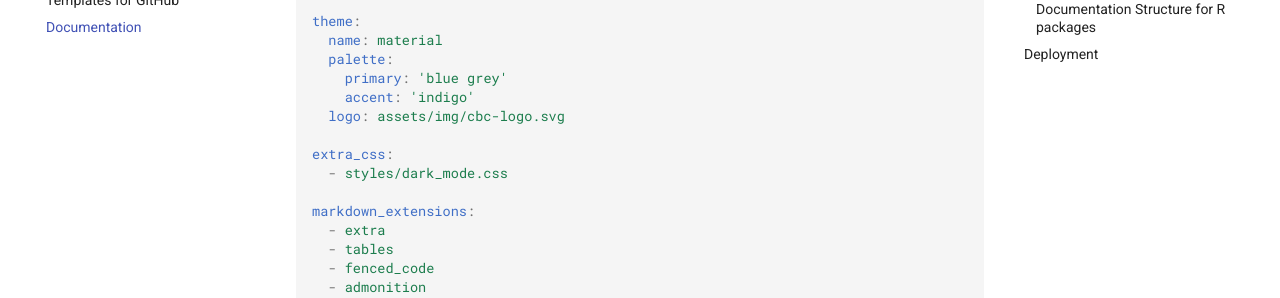
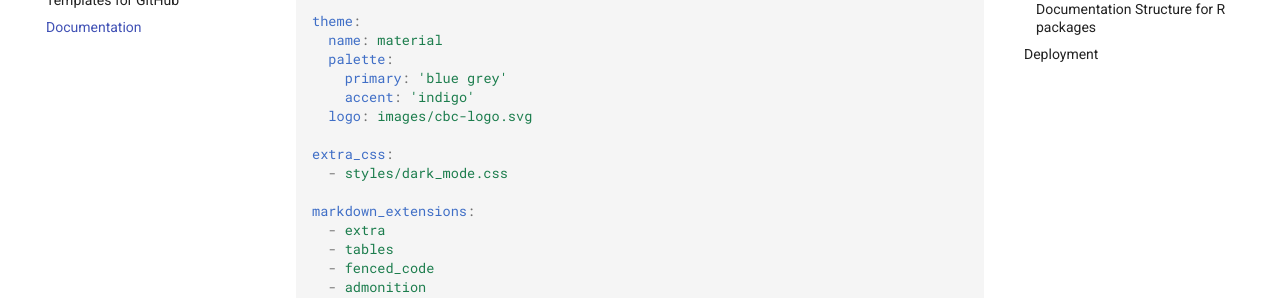
Before and after one commit to compbiocore/cbc-documentation-templates, an MkDocs documentation site: the page built from docs/mkdocs.md, in a window 1280 px wide and 900 px high, scrolled down 947 px. Shown: the part 153-451 px from the top of the window. Built offline with MkDocs 1.6.1 and Material for MkDocs 9.7.7, drawn with Linux system fonts in a browser that asks for light colours; comment, search, counter and statistics services are not loaded.

Commit message:
fixes path for logo in example

```diff
--- a/docs/mkdocs.md
+++ b/docs/mkdocs.md
@@ -38,7 +38,7 @@ theme:
   palette:
     primary: 'blue grey'
     accent: 'indigo'
-  logo: assets/img/cbc-logo.svg
+  logo: images/cbc-logo.svg
 
 extra_css:
   - styles/dark_mode.css
```
